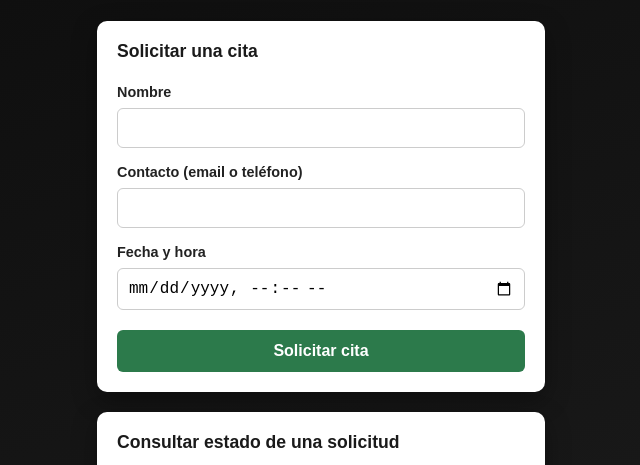
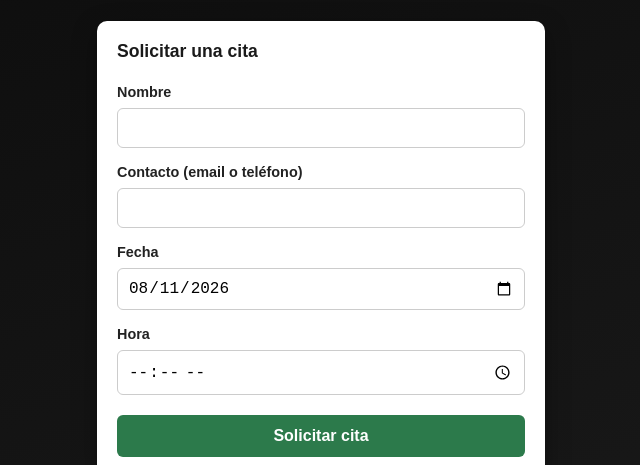
Before and after one commit to publiguapiles-ui/proyecto-citas, a website: page public/index.html in a window 1280 px wide. Shown: the part 284-749 px from the top of the page, without its empty margins (319-959 px from the left). Drawn offline with Linux system fonts and the light colour scheme.

Commit message:
Reemplazar datetime-local por calendario nativo (fecha) + hora, con fecha de hoy por defecto

```diff
--- a/public/app.js
+++ b/public/app.js
@@ -4,17 +4,31 @@ const crearResultado = document.getElementById("crear-resultado");
 const formConsultar = document.getElementById("form-consultar");
 const consultarResultado = document.getElementById("consultar-resultado");
 
+const inputFecha = document.getElementById("fecha");
+
 function mostrarMensaje(contenedor, mensaje, esError) {
   contenedor.textContent = mensaje;
   contenedor.className = esError ? "mensaje-error" : "mensaje-ok";
 }
+
+function ponerFechaDeHoyPorDefecto() {
+  const hoy = new Date();
+  const yyyy = hoy.getFullYear();
+  const mm = String(hoy.getMonth() + 1).padStart(2, "0");
+  const dd = String(hoy.getDate()).padStart(2, "0");
+  inputFecha.value = `${yyyy}-${mm}-${dd}`;
+}
+
+ponerFechaDeHoyPorDefecto();
 
 formCrear.addEventListener("submit", async (evento) => {
   evento.preventDefault();
 
   const nombre = document.getElementById("nombre").value;
   const contacto = document.getElementById("contacto").value;
-  const fecha_hora = document.getElementById("fecha_hora").value;
+  const fecha = document.getElementById("fecha").value;
+  const hora = document.getElementById("hora").value;
+  const fecha_hora = `${fecha}T${hora}`;
 
   try {
     const respuesta = await fetch("/solicitudes", {
@@ -36,6 +50,7 @@ formCrear.addEventListener("submit", async (evento) => {
       false
     );
     formCrear.reset();
+    ponerFechaDeHoyPorDefecto();
   } catch (err) {
     mostrarMensaje(crearResultado, "No se pudo conectar con el servidor", true);
   }
--- a/public/index.html
+++ b/public/index.html
@@ -23,8 +23,11 @@
           <label for="contacto">Contacto (email o teléfono)</label>
           <input type="text" id="contacto" name="contacto" required />
 
-          <label for="fecha_hora">Fecha y hora</label>
-          <input type="datetime-local" id="fecha_hora" name="fecha_hora" required />
+          <label for="fecha">Fecha</label>
+          <input type="date" id="fecha" name="fecha" required />
+
+          <label for="hora">Hora</label>
+          <input type="time" id="hora" name="hora" required />
 
           <button type="submit">Solicitar cita</button>
         </form>
```
